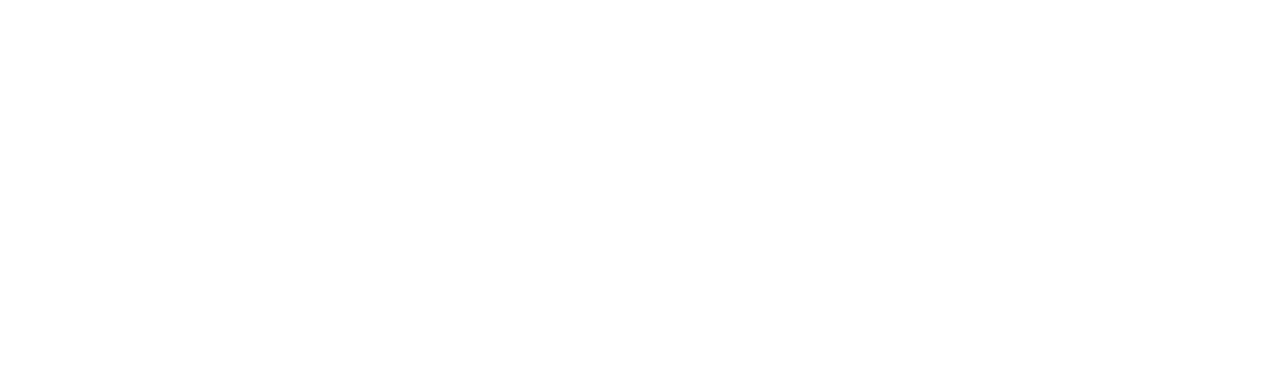
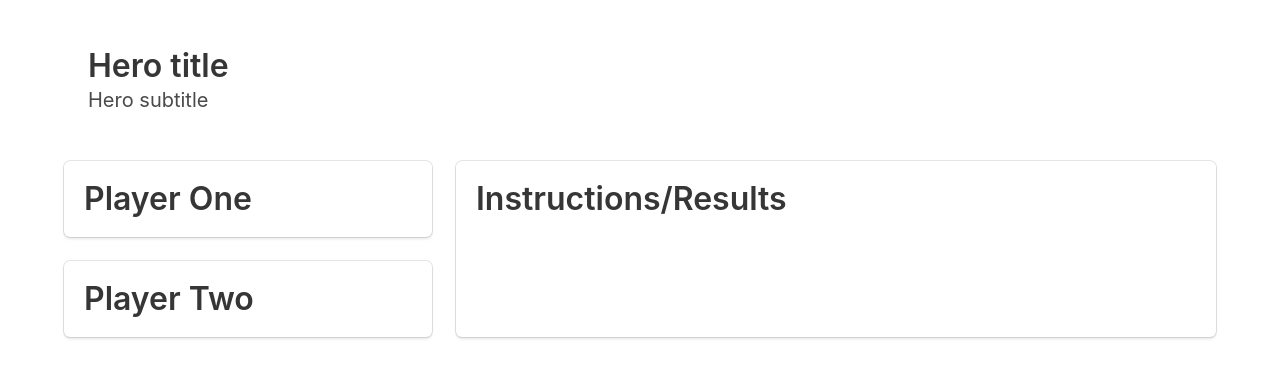
Before and after one commit to dbdoyle182/LiveFirebaseGame, a website: page index.html in a window 1280 px wide. Drawn offline with nearby package versions, Linux system fonts and the light colour scheme.

Commit message:
added basic html stylings

```diff
--- a/index.html
+++ b/index.html
@@ -27,15 +27,40 @@
     <!-- Comment out (or don't include) services you don't want to use -->
     <!-- <script src="https://www.gstatic.com/firebasejs/5.0.4/firebase-storage.js"></script> -->
 
+    <!-- Including the Bulma framework -->
+    <link rel="stylesheet" href="https://cdnjs.cloudflare.com/ajax/libs/bulma/0.7.1/css/bulma.min.css">
+    <script defer src="https://use.fontawesome.com/releases/v5.0.7/js/all.js"></script>
+
 </head>
-<body>
-    <!-- Test html to allow for test of firebase connection -->
-    <!-- <form>
-        <input type="text" id="nameInput">
-        <input type="button" value="submit" class="submitBtn">
-    </form>
+<body class="container">
+    <header class="hero">
+        <div class="hero-body">
+            <div class="container">
+            <h1 class="title">
+                Hero title
+            </h1>
+            <h2 class="subtitle">
+                Hero subtitle
+            </h2>
+            </div>
+        </div>
+    </header>
+    <section class="tile is-ancestor">
+        <div class="tile is-4 is-vertical is-parent">
+            <div class="tile is-child box">
+                <p class="title">Player One</p>
 
-    <p id="nameOutput">This will change on click</p> -->
+            </div>
+            <div class="tile is-child box">
+                <p class="title">Player Two</p>
+            </div>
+        </div>
+        <div class="tile is-parent">
+            <div class="tile is-child box">
+                <p class="title">Instructions/Results</p>
+            </div>
+        </div>
+    </section>
 
 
 
@@ -44,3 +69,12 @@
 
 </body>
 </html>
+
+
+    <!-- Test html to allow for test of firebase connection -->
+    <!-- <form>
+        <input type="text" id="nameInput">
+        <input type="button" value="submit" class="submitBtn">
+    </form>
+
+    <p id="nameOutput">This will change on click</p> -->
```
